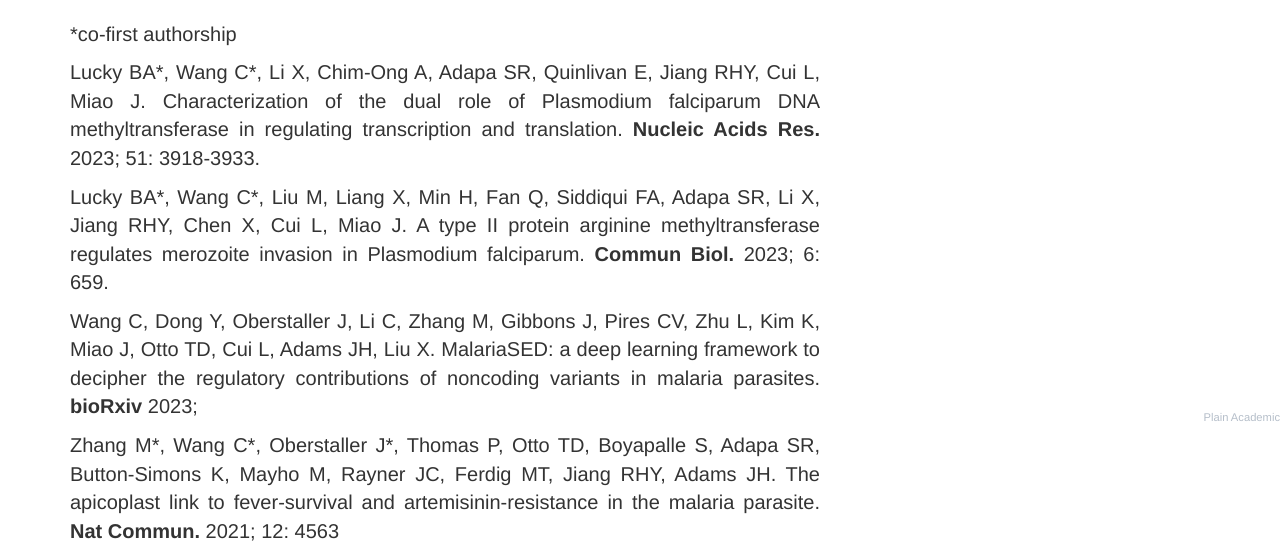
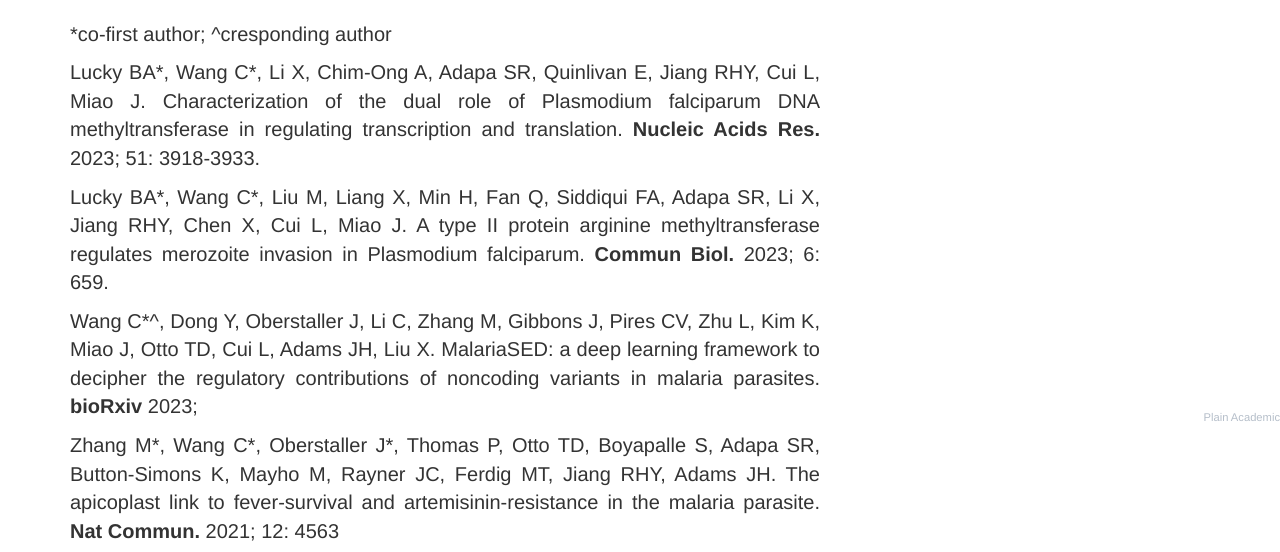
Before and after one commit to ChengqiWangLab/ChengqiWangLab.github.io, a plain HTML site: page Publication.html in a window 1280 px wide. Shown: the part 462-1014 px from the top of the page. Drawn offline with nearby package versions, Linux system fonts and the light colour scheme.

Commit message:
Update Publication.html

```diff
--- a/Publication.html
+++ b/Publication.html
@@ -57,10 +57,10 @@
 					<p><b>Feature publications</b/p>
                 </div>
                 <div style="margin-top:3%; text-align:justify;font-size:20px;">
-					<p>*co-first authorship</p>
+					<p>*co-first author; ^cresponding author</p>
 					<p>Lucky BA*, Wang C*, Li X, Chim-Ong A, Adapa SR, Quinlivan E, Jiang RHY, Cui L, Miao J. Characterization of the dual role of Plasmodium falciparum DNA methyltransferase in regulating transcription and translation. <b>Nucleic Acids Res.</b> 2023; 51: 3918-3933.</p>
 					<p>Lucky BA*, Wang C*, Liu M, Liang X, Min H, Fan Q, Siddiqui FA, Adapa SR, Li X, Jiang RHY, Chen X, Cui L, Miao J. A type II protein arginine methyltransferase regulates merozoite invasion in Plasmodium falciparum. <b>Commun Biol.</b> 2023; 6: 659.</p>
-					<p>Wang C, Dong Y, Oberstaller J, Li C, Zhang M, Gibbons J, Pires CV, Zhu L, Kim K, Miao J, Otto TD, Cui L, Adams JH, Liu X. MalariaSED: a deep learning framework to decipher the regulatory contributions of noncoding variants in malaria parasites. <b>bioRxiv</b> 2023;</p>
+					<p>Wang C*^, Dong Y, Oberstaller J, Li C, Zhang M, Gibbons J, Pires CV, Zhu L, Kim K, Miao J, Otto TD, Cui L, Adams JH, Liu X. MalariaSED: a deep learning framework to decipher the regulatory contributions of noncoding variants in malaria parasites. <b>bioRxiv</b> 2023;</p>
 					<p>Zhang M*, Wang C*, Oberstaller J*, Thomas P, Otto TD, Boyapalle S, Adapa SR, Button-Simons K, Mayho M, Rayner JC, Ferdig MT, Jiang RHY, Adams JH. The apicoplast link to fever-survival and artemisinin-resistance in the malaria parasite. <b>Nat Commun.</b> 2021; 12: 4563 </p>
 					<p>Wang C, Gibbons J, Adapa DR, Oberstaller J, Liao X, Zhang M, Adams JH, Jiang RHY. The human malaria parasite genome is configured into thousands of co-expressed linear regulatory units. <b>Journal of genetics and Genomics.</b> 2020; 47: 513-521 </p>
 					<p>Zhang M*, Wang C*, Otto TD, Oberstaller J, Liao X, Adapa SR, Udenze K, Bronner IF, Casandra D, Mayho M, Brown J, Li S, Swanson J, Rayner JC, Jiang RHY, Adams JH. Uncovering the essential genes of the human malaria parasite Plasmodium falciparum by saturation mutagenesis. <b>Science.</b> 2018; 360: eaap7847.</p>
```
